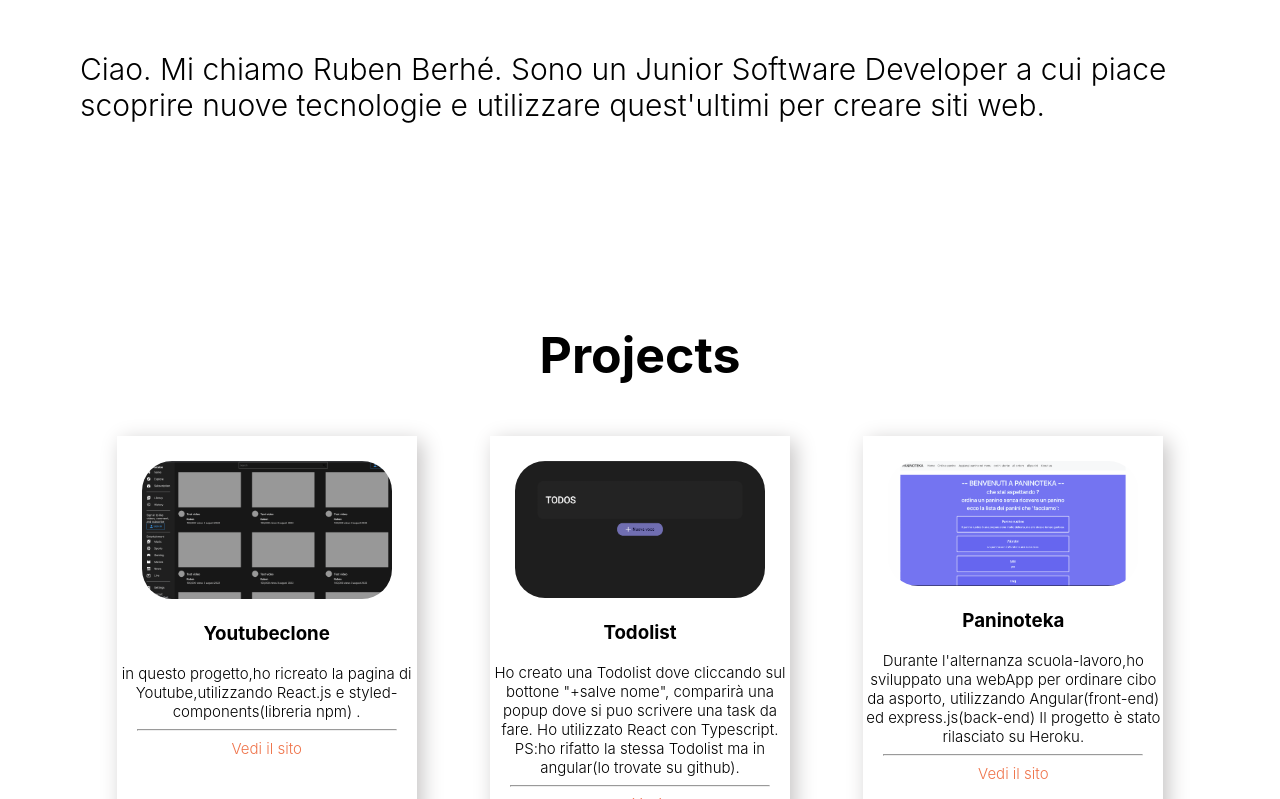
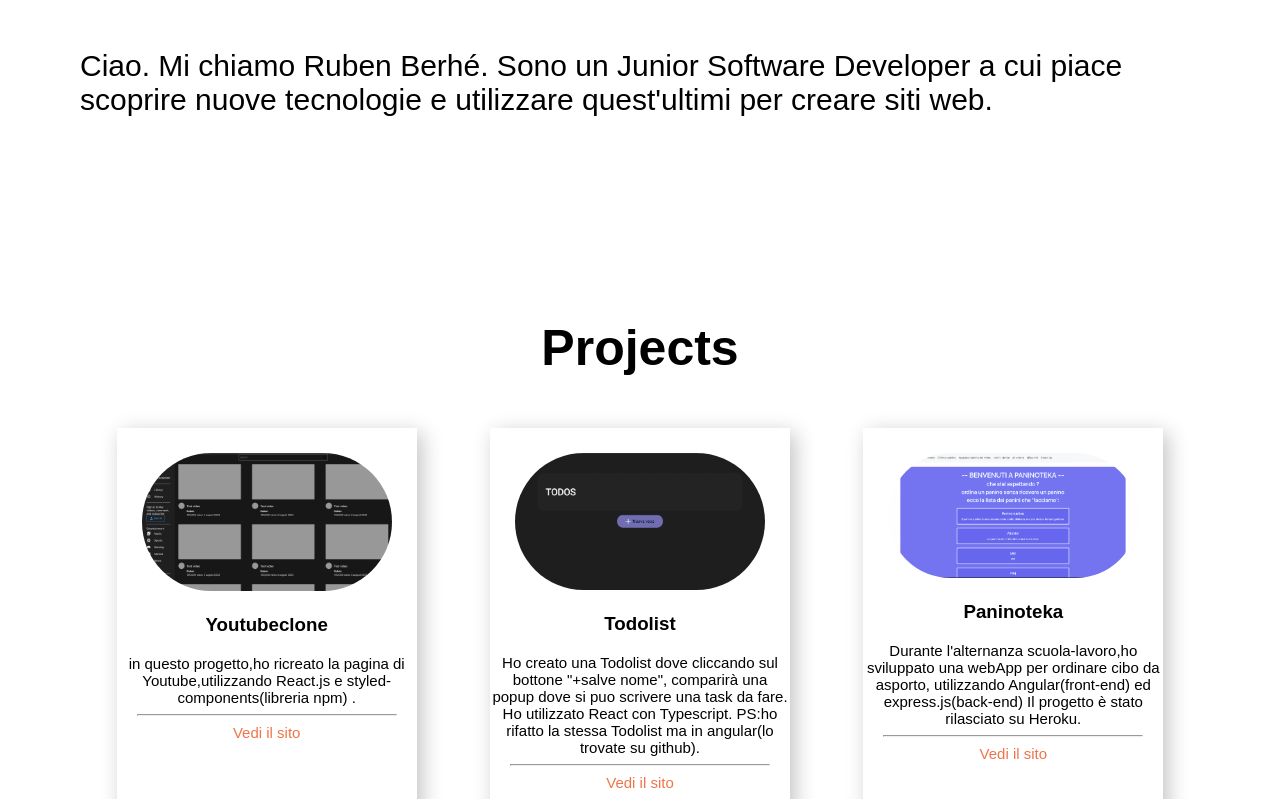
Before and after one commit to kiritom107/myportfolio-responsive, a React (Create React App) app: page / in a window 1280 px wide. Shown: the part 972-1771 px from the top of the page. Built offline with nearby package versions, Linux system fonts and the light colour scheme.

Commit message:
mdamòalf

```diff
--- a/src/App.css
+++ b/src/App.css
@@ -1,13 +1,7 @@
-
-@media screen and (max-width: 400px){
 body {
   font-family: 'Poppins', sans-serif;
   margin: 0;
-    display: flex;
-    flex-wrap: wrap;
 }
-}
-
 
 section {
   background-color: white;
@@ -96,12 +90,9 @@
   background-color: #A9A9A9;
   color: #808080;
 }
-  @media only screen and (max-width: 400px){
 
 .socials {
   padding-bottom: 200px;
-    }
-
 }
 
 .logo {
@@ -127,7 +118,7 @@
 
 .headshot {
   width: 300px;
-  border-radius: 30px;
+  border-radius: 150px;
   margin-left: 80px;
 }
 
@@ -138,7 +129,7 @@
 
 .project-card {
   width: 300px;
-  height: 385px;
+  height: 500px;
   box-shadow: 5px 5px 20px rgb(197, 195, 195);
   margin: 10px;
 }
@@ -148,18 +139,17 @@
   justify-content: space-around;
 }
 
-@media only screen and (max-width: 400px) {
+@media only screen and (max-width: 1000px) {
   .project-container {
       display: flex;
       flex-wrap: wrap;
   }
 }
 
-
 .project-image {
   margin-top: 25px;
   width: 250px;
-  border-radius: 30px;
+  border-radius: 125px;
 }
 
 hr {
@@ -175,19 +165,18 @@ hr {
 a {
   text-decoration: none;
   color: white;
-
 }
 
 .hamburger {
   display: none;
 }
 
-.btn:focus{
+.hamburger:focus{
   outline: 0;
 }
 
 
-@media only screen and (max-width: 400px) {
+@media only screen and (max-width: 1000px) {
   .hamburger {
       display: block;
       border: 0;
@@ -197,6 +186,7 @@ a {
       margin: 20px;
       align-self: flex-end;
   }
+
   ul {
       display: none;
       background-color: #2b2c38;
--- a/src/App.js
+++ b/src/App.js
@@ -5,6 +5,7 @@ import paninoteka from './images/paninoteka.jpg'
 import todos from './images/Todos.png'
 import youtubeclone from './images/youtubeclone.png'
 function App() {
+
   return (
     <>
     <section className="hero">
```
Lines whose indentation alone changed are shown as unchanged.
